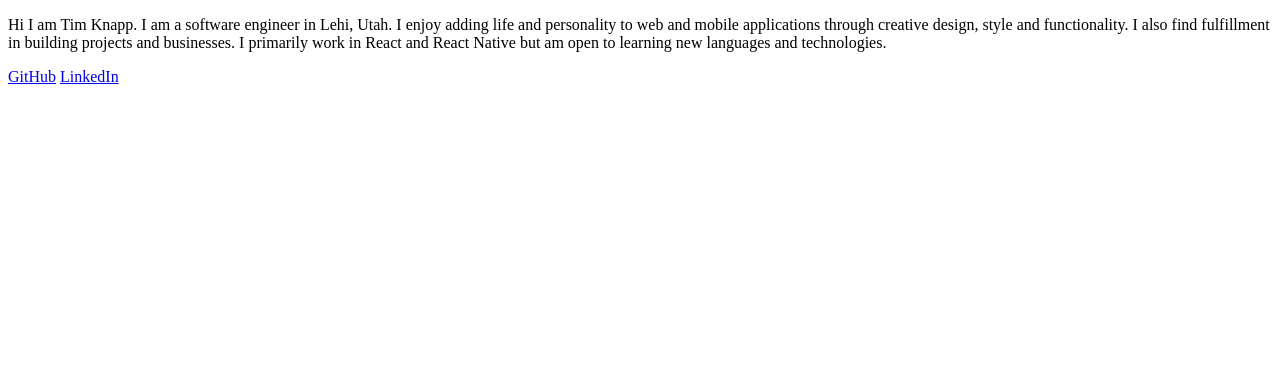
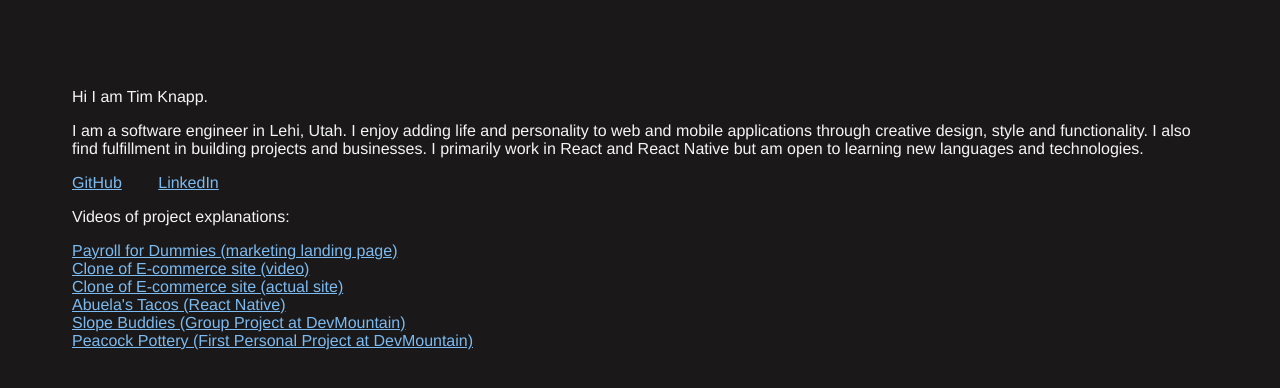
Before and after one commit to timknapp12/timknapp12.github.io, a plain HTML site: page index.html in a window 1280 px wide. Drawn offline with Linux system fonts and the light colour scheme.

Commit message:
add video links

```diff
--- a/index.html
+++ b/index.html
@@ -6,16 +6,48 @@
     <meta name="description" content="Portfolio website." />
     <meta charset="utf-8" />
     <meta name="viewport" content="width=device-width, initial-scale=1" />
+    <link rel="stylesheet" href="style.css">
   </head>
   <body>
     <main>
       <p>
-        Hi I am Tim Knapp. I am a software engineer in Lehi, Utah. I enjoy adding life and personality to web and mobile applications through creative design, style and functionality. I also find fulfillment in building projects and businesses. I primarily work in React and React Native but am open to learning new languages and technologies.
+        Hi I am Tim Knapp.
+      </p>
+      <p>
+        I am a software engineer in Lehi, Utah. I enjoy adding life and personality to web and mobile applications through creative design, style and functionality. I also find fulfillment in building projects and businesses. I primarily work in React and React Native but am open to learning new languages and technologies.
       </p>
 
       <nav>
-        <a href="https://github.com/timknapp12">GitHub</a>
-        <a href="https://www.linkedin.com/in/tim-knapp/">LinkedIn</a>
+        <a target="_blank" href="https://github.com/timknapp12">GitHub</a>
+        <a target="_blank" href="https://www.linkedin.com/in/tim-knapp/">LinkedIn</a>
+      </nav>
+      <p>Videos of project explanations:</p>
+      <nav>
+        <ul>
+        <li>
+          <a target="_blank" href="https://youtu.be/DlDxsiGr0Ec">Payroll for Dummies (marketing landing page)</a>
+        </li>
+        <li>
+
+          <a target="_blank" href="https://youtu.be/mctK-HdZdco">Clone of E-commerce site (video)</a>
+        </li>
+        <li>
+
+          <a target="_blank" href="http://timclone.com">Clone of E-commerce site (actual site)</a>
+        </li>
+        <li>
+
+          <a target="_blank" href="https://youtu.be/3REDXPKqCbk">Abuela's Tacos (React Native)</a>
+        </li>
+        <li>
+
+          <a target="_blank" href="https://youtu.be/u77lmXMf-b0">Slope Buddies (Group Project at DevMountain)</a>
+        </li>
+        <li>
+
+          <a target="_blank" href="https://youtu.be/ZIov9Kw_zPk">Peacock Pottery (First Personal Project at DevMountain)</a>
+        </li>
+      </ul>
       </nav>
     </main>
   </body>
--- /dev/null
+++ b/style.css
@@ -0,0 +1,20 @@
+body {
+    background-color: rgb(26, 24, 24);
+    font-family: Helvetica, sans-serif;
+    padding: 4rem;
+}
+
+p {
+    color: whitesmoke;
+}
+
+ul {
+    list-style-type: none;
+    padding-left: 0;
+}
+
+a {
+    /* text-decoration: none; */
+    margin-right: 2rem;
+    color: rgb(124, 187, 241);
+}
```
